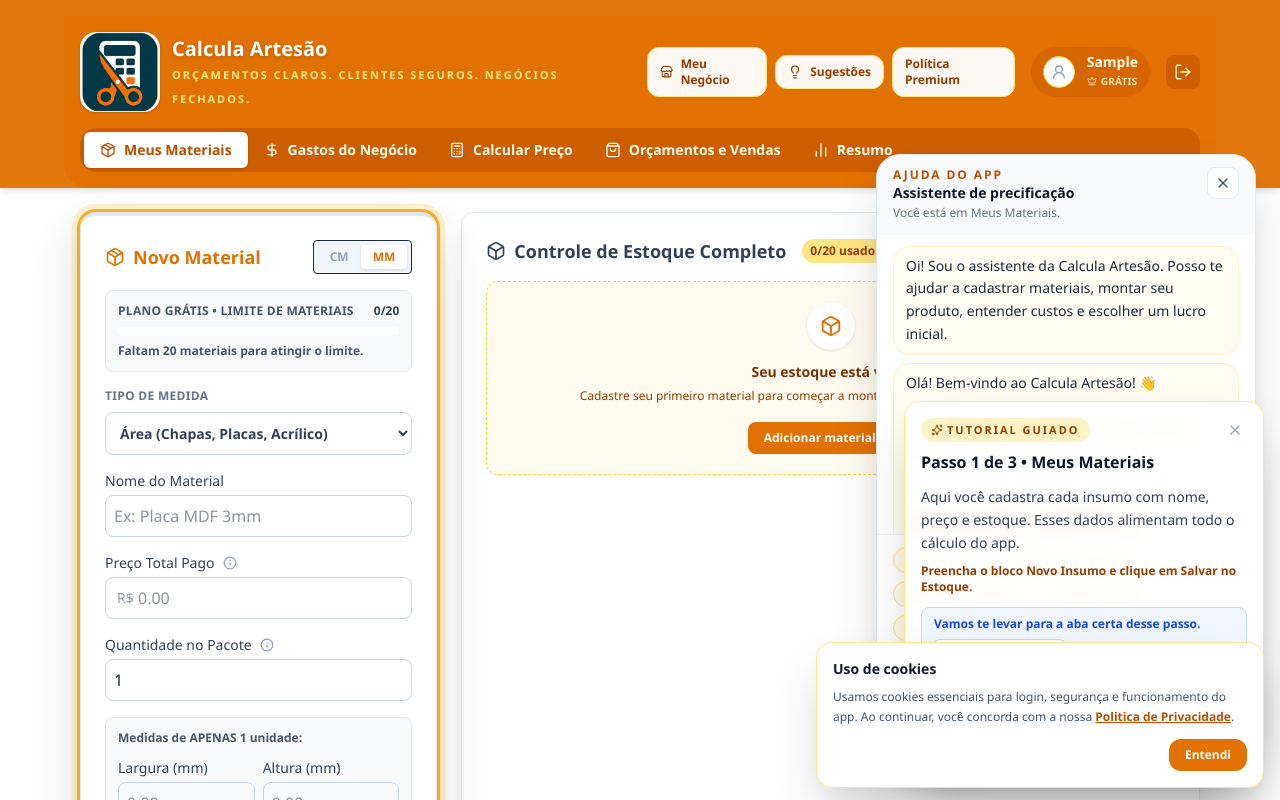
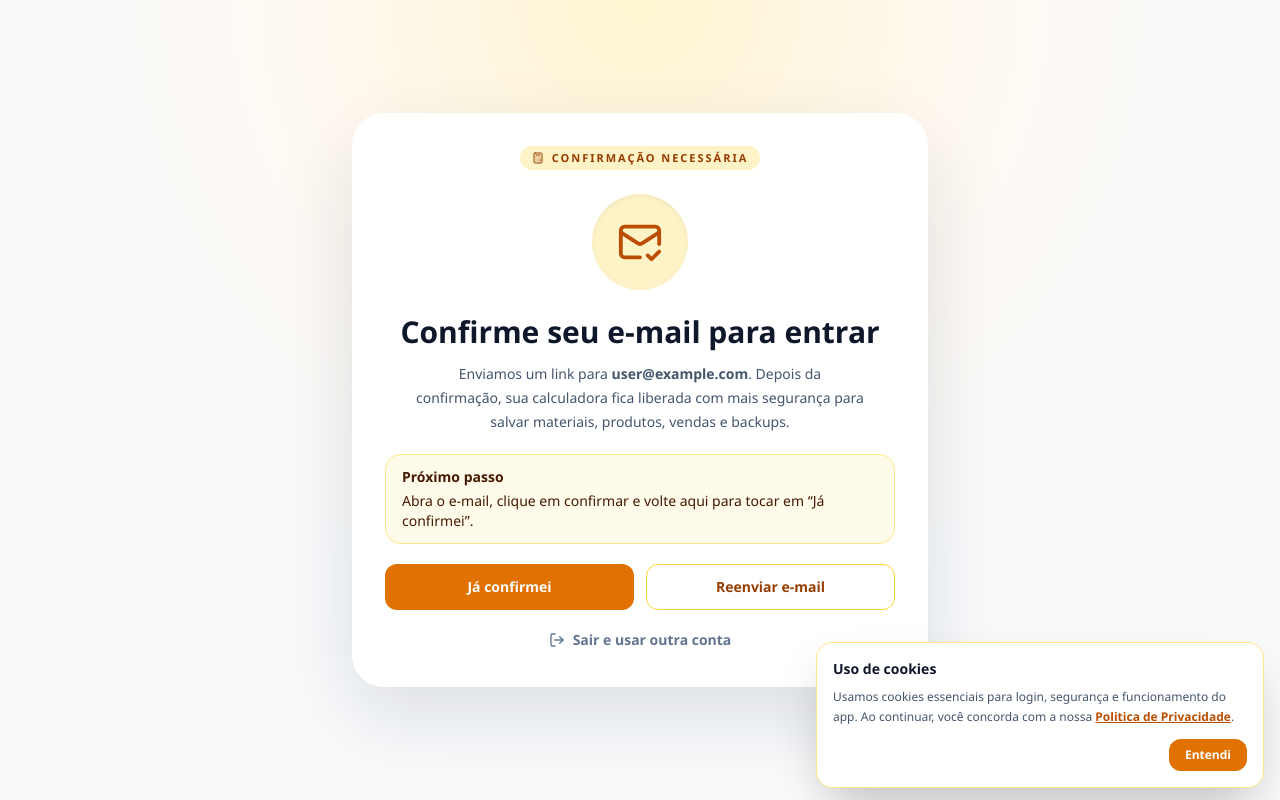
Before and after one commit to darilmaias-creator/meu-micro-saas, a Next.js app: page /estoque in a window 1280 px wide. Shown: the top 800 px of the page. Built offline with nearby package versions, Linux system fonts and the light colour scheme; no server answers; the database is empty; sample sign-in values are in the browser's storage.

Commit message:
fix: exigir confirmacao de email nas rotas internas

```diff
--- a/app/AuthenticatedAppShell.tsx
+++ b/app/AuthenticatedAppShell.tsx
@@ -26,6 +26,7 @@ import ProfileModal from "./ProfileModal";
 import SalesTab from "./SalesTab";
 import AppHelpAssistant from "./AppHelpAssistant";
 import { ActivityTracker } from "./components/ActivityTracker";
+import EmailVerificationGate from "./components/EmailVerificationGate";
 import { OfflineSyncBanner } from "./components/OfflineSyncBanner";
 import { SuggestionModal } from "./components/SuggestionModal";
 import OnboardingGuide from "./onboarding/OnboardingGuide";
@@ -92,6 +93,9 @@ export default function AuthenticatedAppShell({
 
   const activeTab = initialTab;
   const isPremium = session.user.isPremium;
+  const shouldRequireEmailVerification = Boolean(
+    session.user.email && !session.user.emailVerifiedAt,
+  );
   const displayHeaderAvatar = isPremium ? session.user?.image : null;
   const assistantContext = buildAssistantContext(session, {
     config: appData.config,
@@ -120,6 +124,10 @@ export default function AuthenticatedAppShell({
       })
       .catch(() => undefined);
   }, [session.user.id]);
+
+  if (shouldRequireEmailVerification && session.user.email) {
+    return <EmailVerificationGate email={session.user.email} />;
+  }
 
   if (!appData.isLoaded) {
     return (
```
